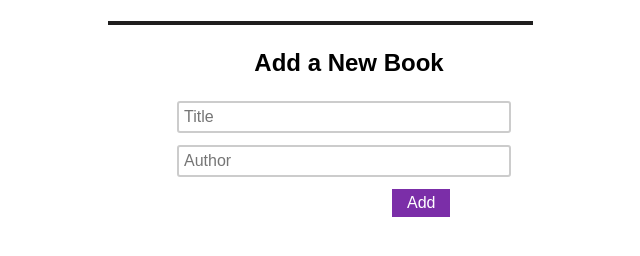
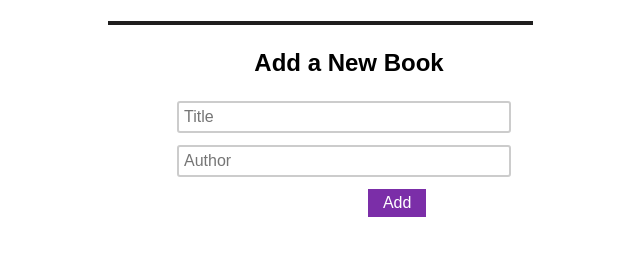
Before and after one commit to berylcl/Awesome-books, a plain HTML site: page index.html in a window 1280 px wide. Shown: the part 76-332 px from the top of the page, without its empty margins (291-931 px from the left). Drawn offline with Linux system fonts and the light colour scheme.

Commit message:
Update style.css

```diff
--- a/style.css
+++ b/style.css
@@ -25,7 +25,7 @@ body {
   background-color: #7b2ea8;
   color: #fff;
   border: none;
-  margin-left: 12%;
+  margin-left: 8%;
 }
 
 .book-title {
```
